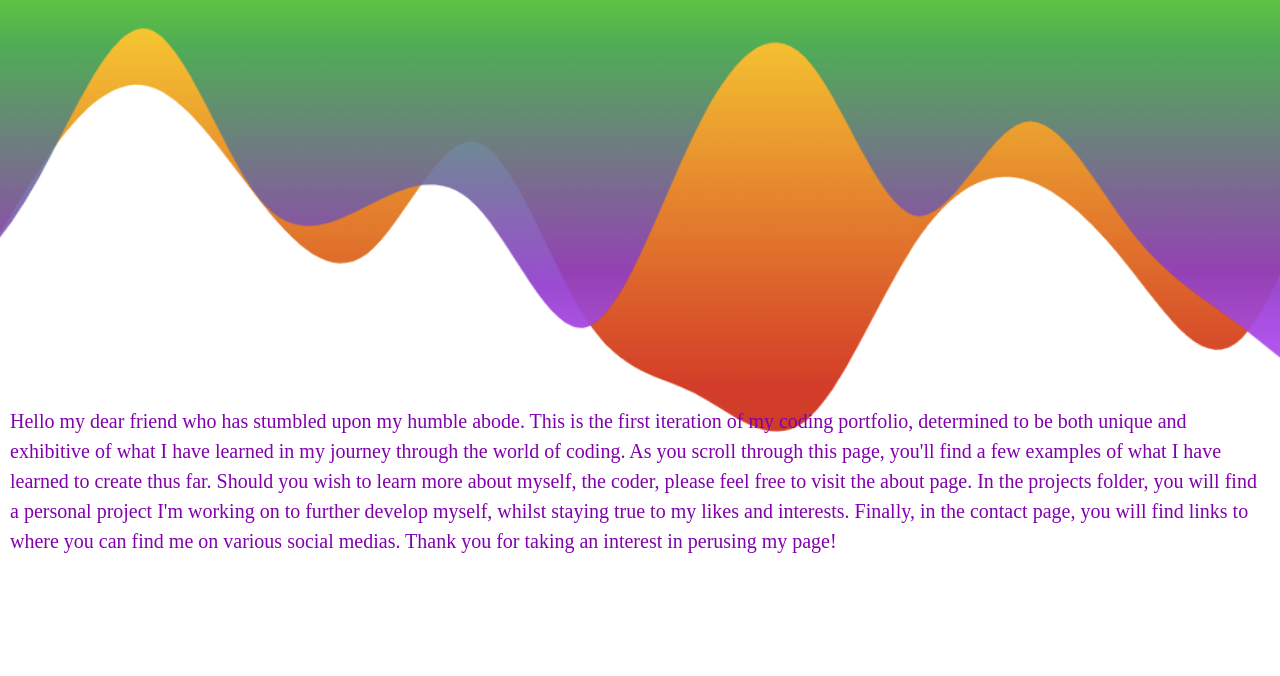
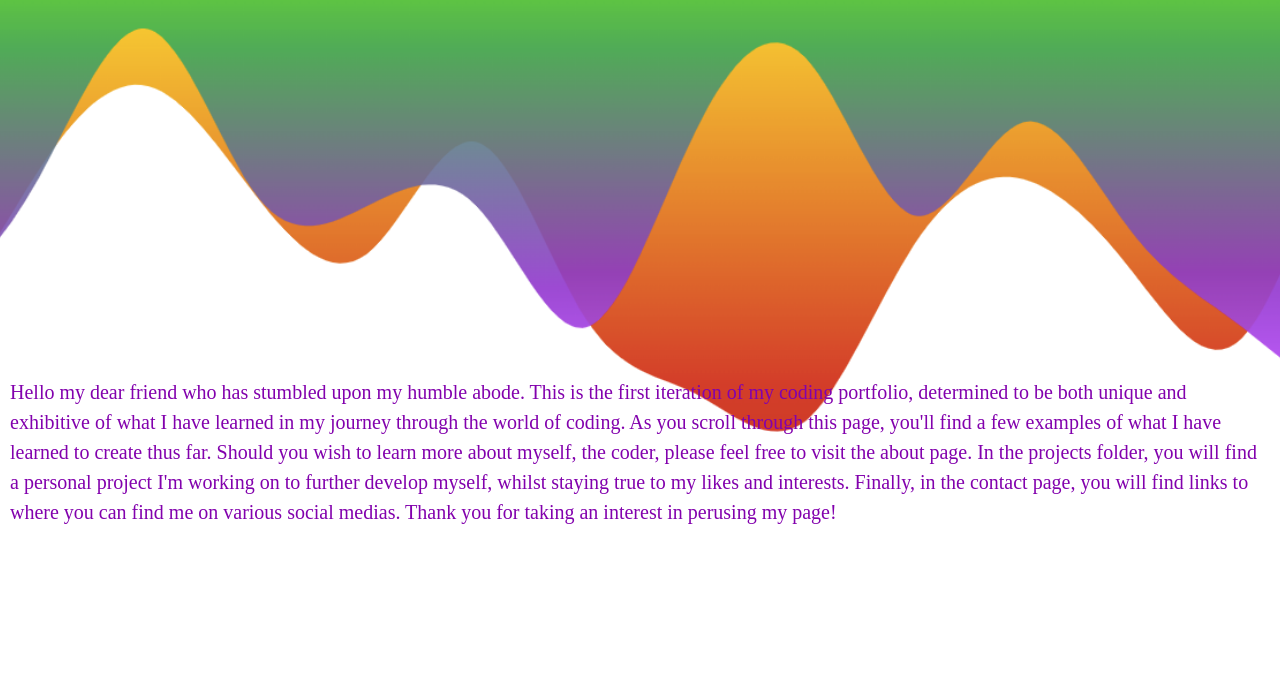
Before and after one commit to EricSpraggins/MFPortfolio, a website: page index.html in a window 1280 px wide. Shown: the part 124-800 px from the top of the page. Drawn offline with nearby package versions, Linux system fonts and the light colour scheme.

Commit message:
updating

```diff
--- a/scss/_parallax.scss
+++ b/scss/_parallax.scss
@@ -1,5 +1,5 @@
 .parallax{
-    height: 100%;
+    min-height: 100%;
     background-attachment: fixed;
     background-position: center;
     background-repeat: no-repeat;
@@ -9,7 +9,8 @@
     @extend .parallax;
         background-image: url("../images/Portfolio-Background1.png");
         z-index: 1;
-
+        padding-top: 55vh;
+        // height: initial;
 }
 .parallax2{
     @extend .parallax;
--- a/scss/_welcome.scss
+++ b/scss/_welcome.scss
@@ -1,5 +1,5 @@
 .welcome{
-    position: absolute;
-    top: 65%;
+    // position: absolute;
+    // top: 65%;
     width: 100%;
 }
```
Also changed, not shown: css/styles.css, 1 other file.
